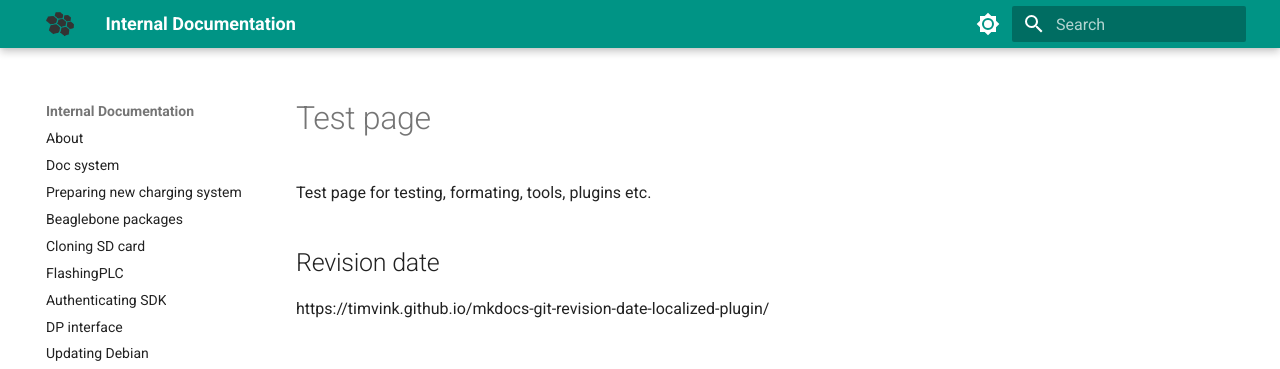
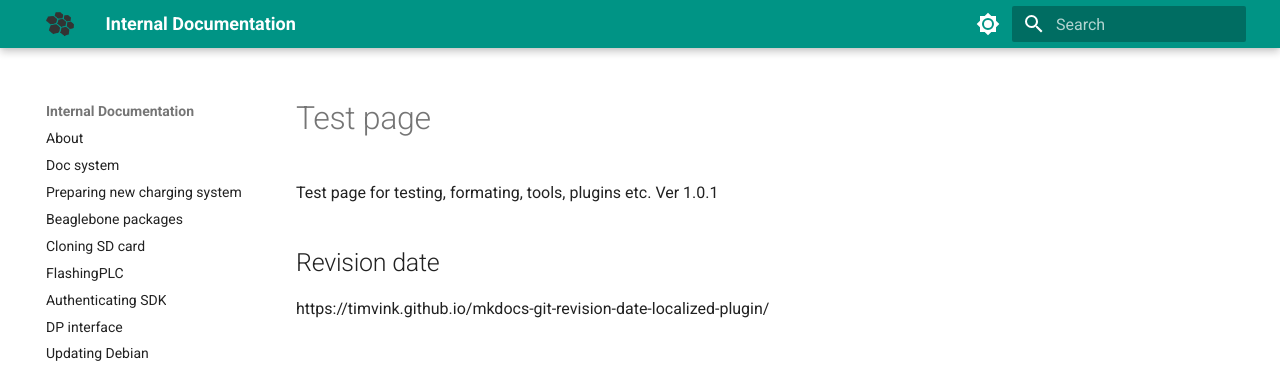
Before and after one commit to g-zajac/mkdosc-playground, an MkDocs documentation site: the page built from docs/tests.md, in a window 1280 px wide and 900 px high. Shown: the top 369 px of the window. Built offline with MkDocs 1.6.1 and Material for MkDocs 9.7.7, drawn with Linux system fonts in a browser that asks for light colours.

Commit message:
add version for pipeline test

```diff
--- a/docs/tests.md
+++ b/docs/tests.md
@@ -1,6 +1,6 @@
 # Test page
 Test page for testing, formating, tools, plugins etc.
-
+Ver 1.0.1
 
 ## Revision date
 
```
